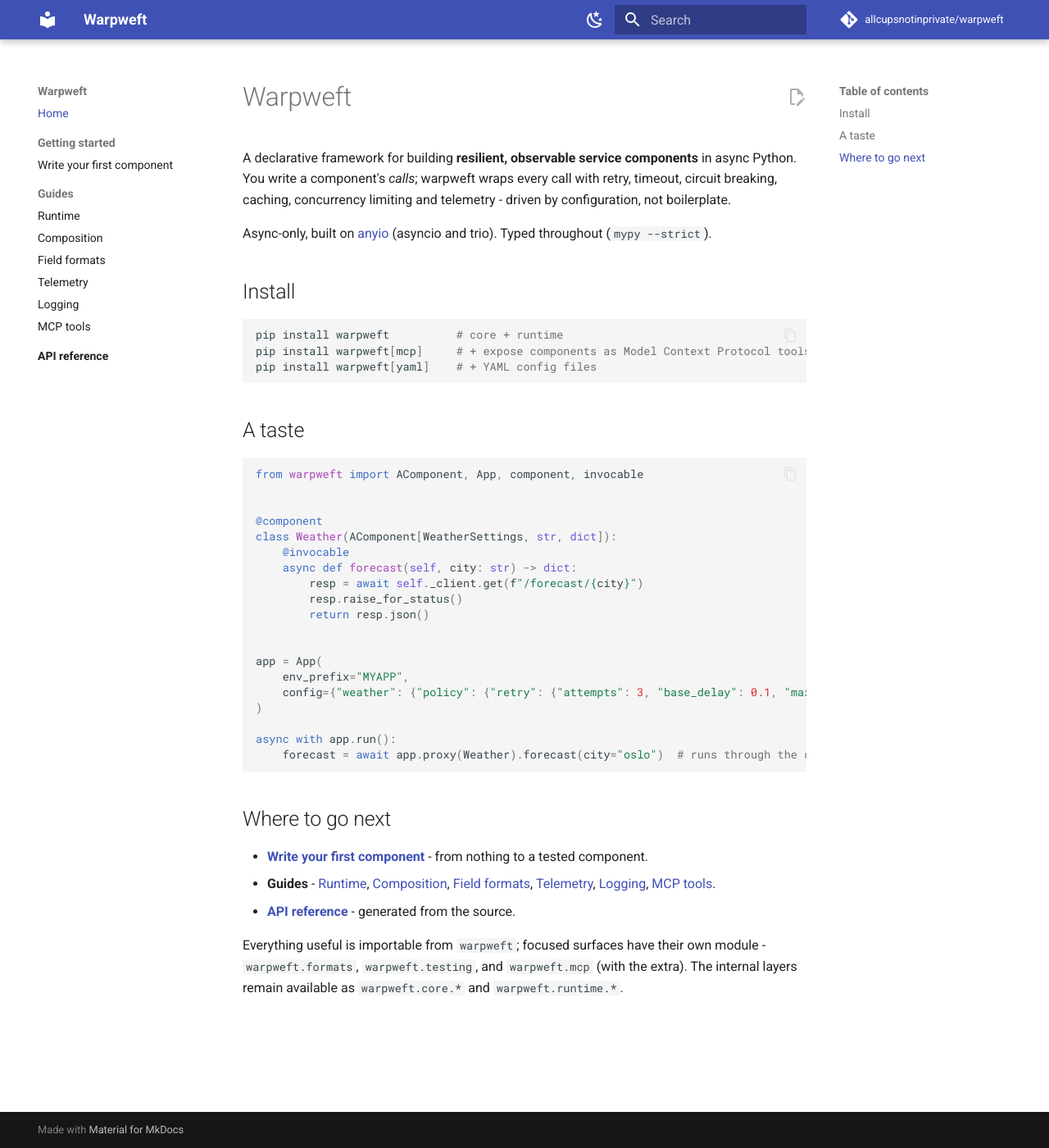
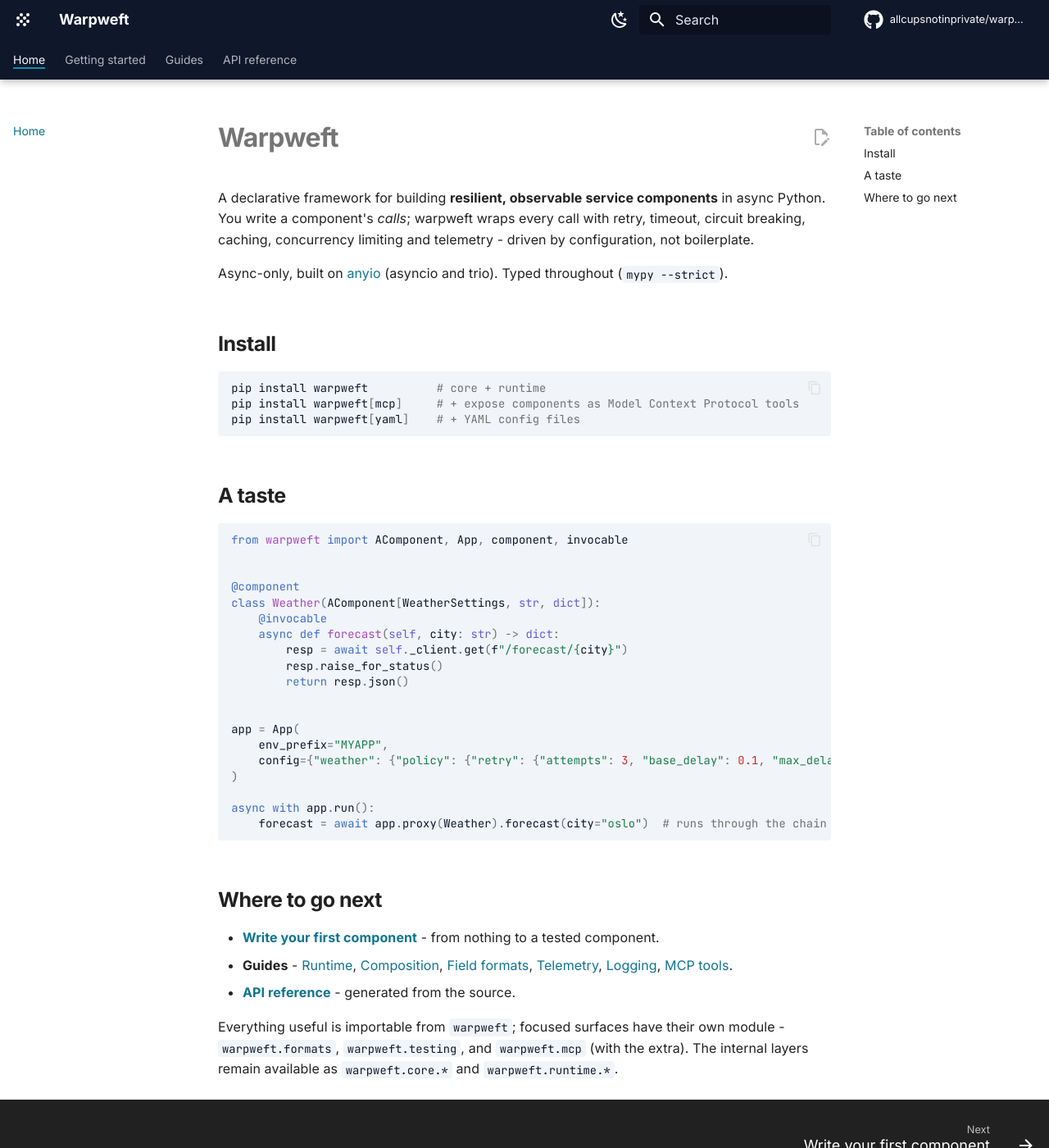
Before and after one commit to allcupsnotinprivate/halyard, an MkDocs documentation site: the page built from docs/index.md, in a window 1280 px wide and 1400 px high. Shown: the whole window at 82% size. Built offline with MkDocs 1.6.1 and Material for MkDocs 9.7.7, drawn with Linux system fonts in a browser that asks for light colours; comment, search, counter and statistics services are not loaded.

Commit message:
docs: slate-mono theme + drop leftover reST literal-block markers
Give the MkDocs site a distinct "slate-mono" look — graphite chrome, a
single cyan accent, Inter/JetBrains Mono, top nav tabs and instant
loading — configured for both light and dark schemes via a new
docs/stylesheets/extra.css.

Also fix two docstrings (core/logging, core/formats) where a reST
literal-block "::" leaked into the rendered prose; a Markdown-native
":" leaves the following code block intact without the stray marker.

```diff
--- /dev/null
+++ b/docs/stylesheets/extra.css
@@ -0,0 +1,74 @@
+/* ============================================================
+   Warpweft docs — "Slate-mono" theme
+   Graphite chrome, a single cyan accent, generous whitespace.
+   Tuned for readability in both light and dark schemes.
+   ============================================================ */
+
+/* ---- Light scheme (default) ------------------------------- */
+[data-md-color-scheme="default"] {
+  --md-primary-fg-color:        #0f172a;  /* graphite header */
+  --md-primary-fg-color--light: #1e293b;
+  --md-primary-fg-color--dark:  #020617;
+  --md-primary-bg-color:        #f8fafc;  /* text on the header */
+  --md-primary-bg-color--light: #e2e8f0;
+
+  --md-accent-fg-color:         #0891b2;  /* cyan-600, hover/accent */
+  --md-typeset-a-color:         #0e7490;  /* cyan-700, links on white */
+
+  --md-code-bg-color:           #f1f5f9;
+  --md-code-fg-color:           #0f172a;
+}
+
+/* ---- Dark scheme (slate) ---------------------------------- */
+[data-md-color-scheme="slate"] {
+  --md-hue: 222;                          /* cool graphite, not blue-grey */
+  --md-default-bg-color:        #0b1120;
+  --md-primary-fg-color:        #0b1120;
+  --md-primary-bg-color:        #e2e8f0;
+
+  --md-accent-fg-color:         #22d3ee;  /* cyan-400, pops on dark */
+  --md-typeset-a-color:         #38bdf8;
+
+  --md-code-bg-color:           #111a2e;
+}
+
+/* ---- Typography: a touch more air ------------------------- */
+.md-typeset {
+  --md-typeset-line-height: 1.7;
+  letter-spacing: 0.1px;
+}
+.md-typeset h1,
+.md-typeset h2 {
+  font-weight: 700;
+  letter-spacing: -0.02em;
+}
+.md-typeset h2 {
+  margin-top: 2.2em;
+}
+
+/* Monospaced inline code as a subtle chip */
+.md-typeset code {
+  border-radius: 4px;
+  padding: 0.12em 0.36em;
+  font-size: 0.86em;
+}
+
+/* Calmer, wider content column */
+.md-grid {
+  max-width: 68rem;
+}
+
+/* ---- Chrome: quiet tabs, cyan active underline ------------ */
+.md-tabs {
+  border-bottom: 1px solid var(--md-default-fg-color--lightest);
+}
+.md-tabs__item--active .md-tabs__link {
+  opacity: 1;
+  border-bottom: 2px solid var(--md-accent-fg-color);
+}
+
+/* ---- API reference (mkdocstrings): clearer object breaks -- */
+.md-typeset .doc-heading {
+  border-top: 1px solid var(--md-default-fg-color--lightest);
+  padding-top: 0.8em;
+}
--- a/mkdocs.yml
+++ b/mkdocs.yml
@@ -7,6 +7,12 @@
 
 theme:
   name: material
+  font:
+    text: Inter
+    code: JetBrains Mono
+  icon:
+    logo: material/grain
+    repo: fontawesome/brands/github
   palette:
     - media: "(prefers-color-scheme: light)"
       scheme: default
@@ -15,13 +21,24 @@
       scheme: slate
       toggle: { icon: material/weather-sunny, name: Switch to light mode }
   features:
+    - navigation.tabs
+    - navigation.tabs.sticky
     - navigation.sections
     - navigation.indexes
     - navigation.top
+    - navigation.tracking
+    - navigation.instant
+    - navigation.instant.progress
+    - navigation.footer
+    - toc.follow
     - content.code.copy
+    - content.code.annotate
     - content.action.edit
-    - toc.follow
     - search.suggest
+    - search.highlight
+
+extra_css:
+  - stylesheets/extra.css
 
 plugins:
   - search
```
Also changed, not shown: 2 other files.
